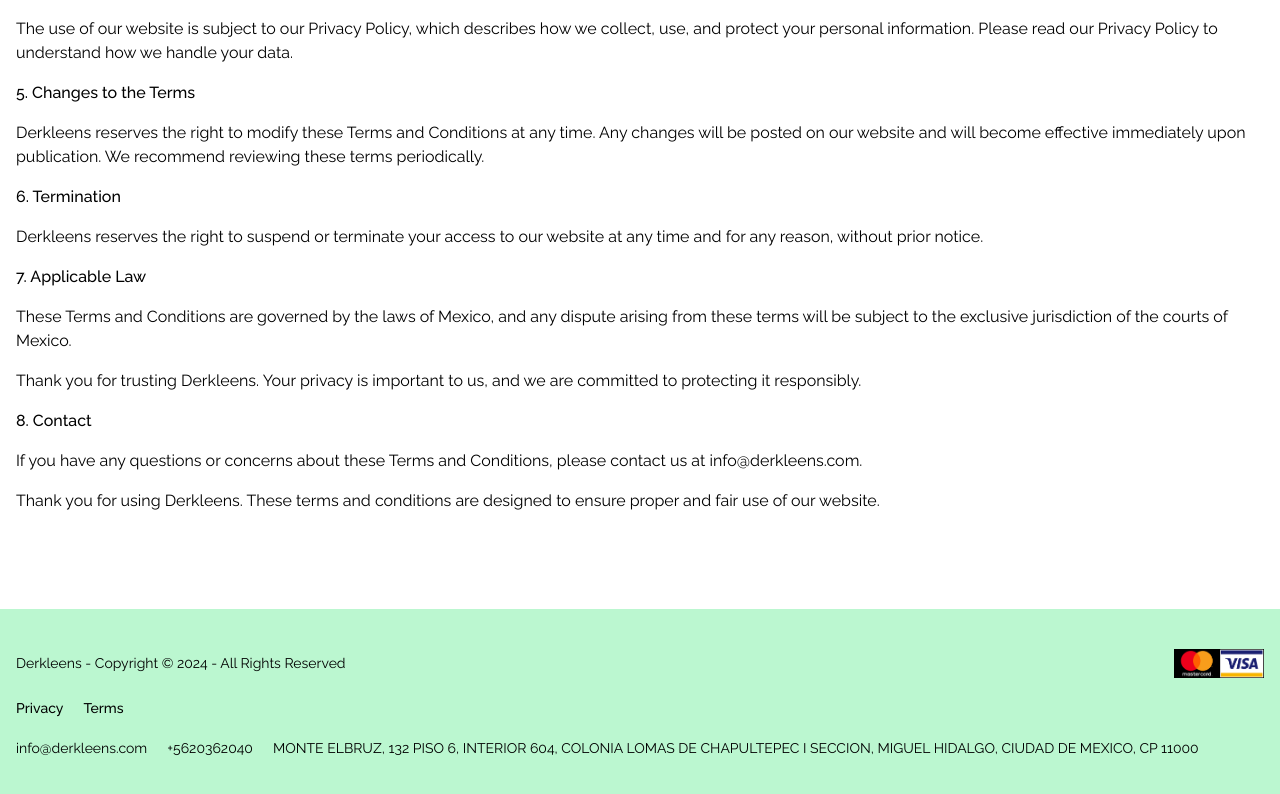
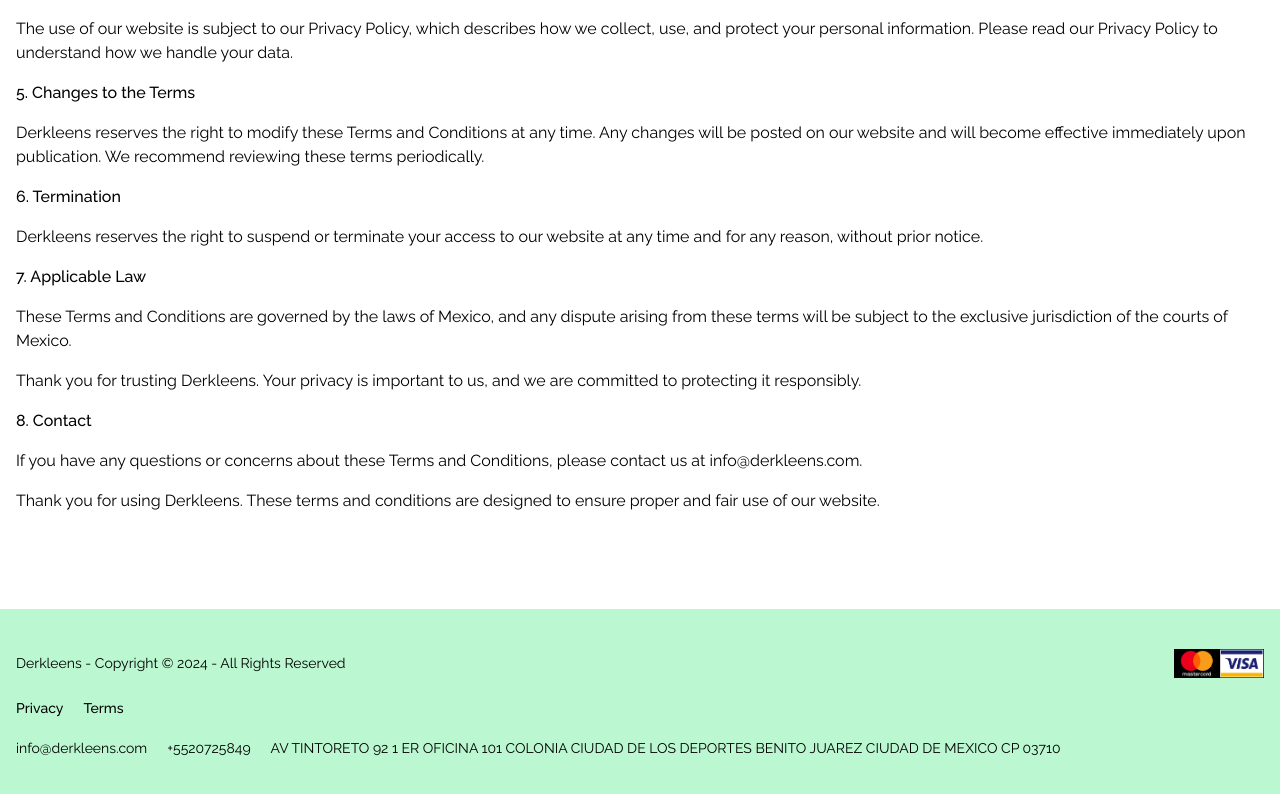
Before and after one commit to juliotwo/derkleens, a Next.js app: page /terms in a window 1280 px wide. Shown: the part 823-1617 px from the top of the page. Built offline with nearby package versions, Linux system fonts and the light colour scheme.

Commit message:
New data

```diff
--- a/src/data/index.js
+++ b/src/data/index.js
@@ -1,8 +1,8 @@
 export const pageName = "Derkleens";
 export const email = "info@derkleens.com";
 export const address =
-  "MONTE ELBRUZ, 132 PISO 6, INTERIOR 604, COLONIA LOMAS DE CHAPULTEPEC I SECCION, MIGUEL HIDALGO, CIUDAD DE MEXICO, CP 11000";
-export const phoneNumber = "+5620362040";
+  "AV TINTORETO 92 1 ER OFICINA 101 COLONIA CIUDAD DE LOS DEPORTES BENITO JUAREZ CIUDAD DE MEXICO CP 03710";
+export const phoneNumber = "+5520725849";
 
 export const navbarOptions = [
   {
```
